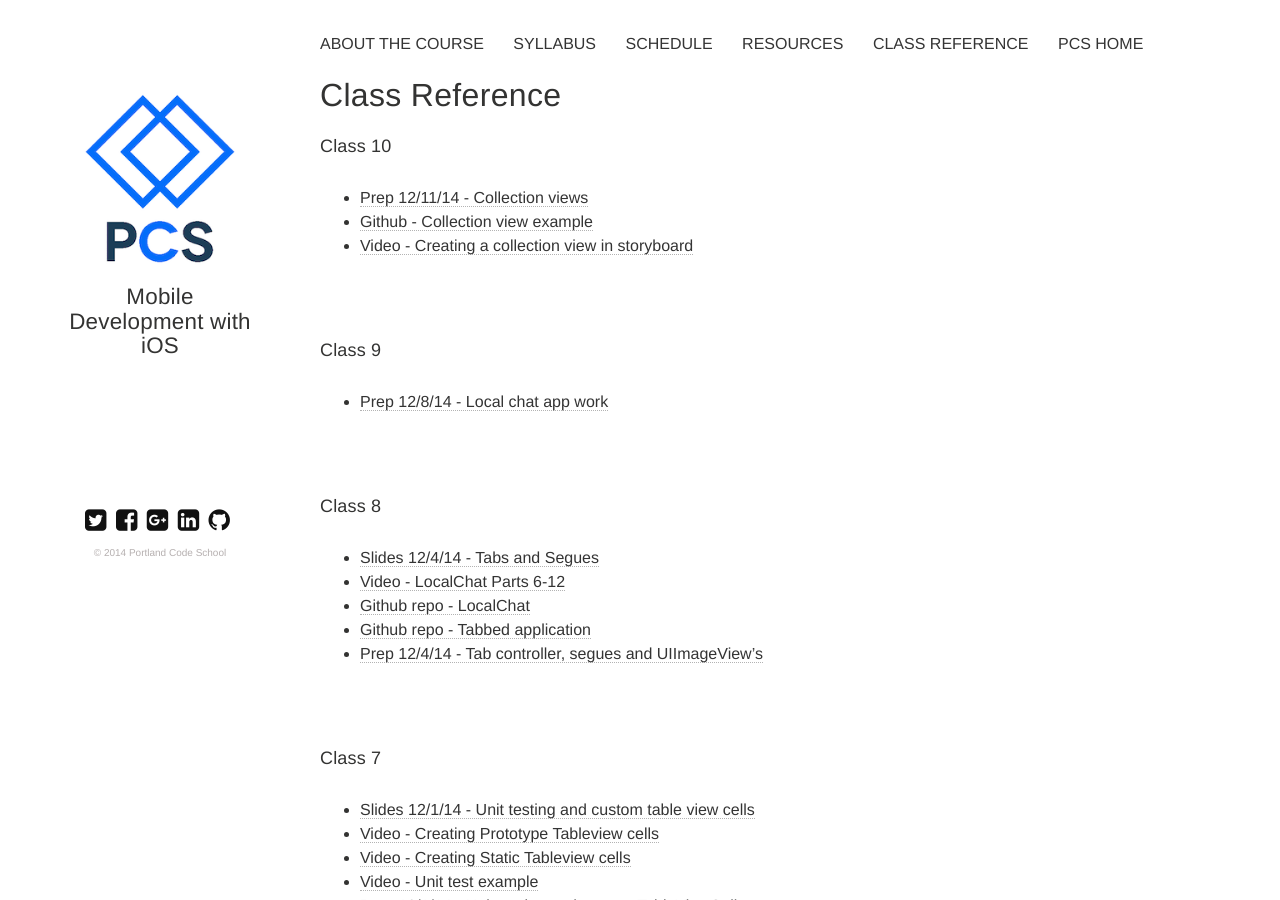
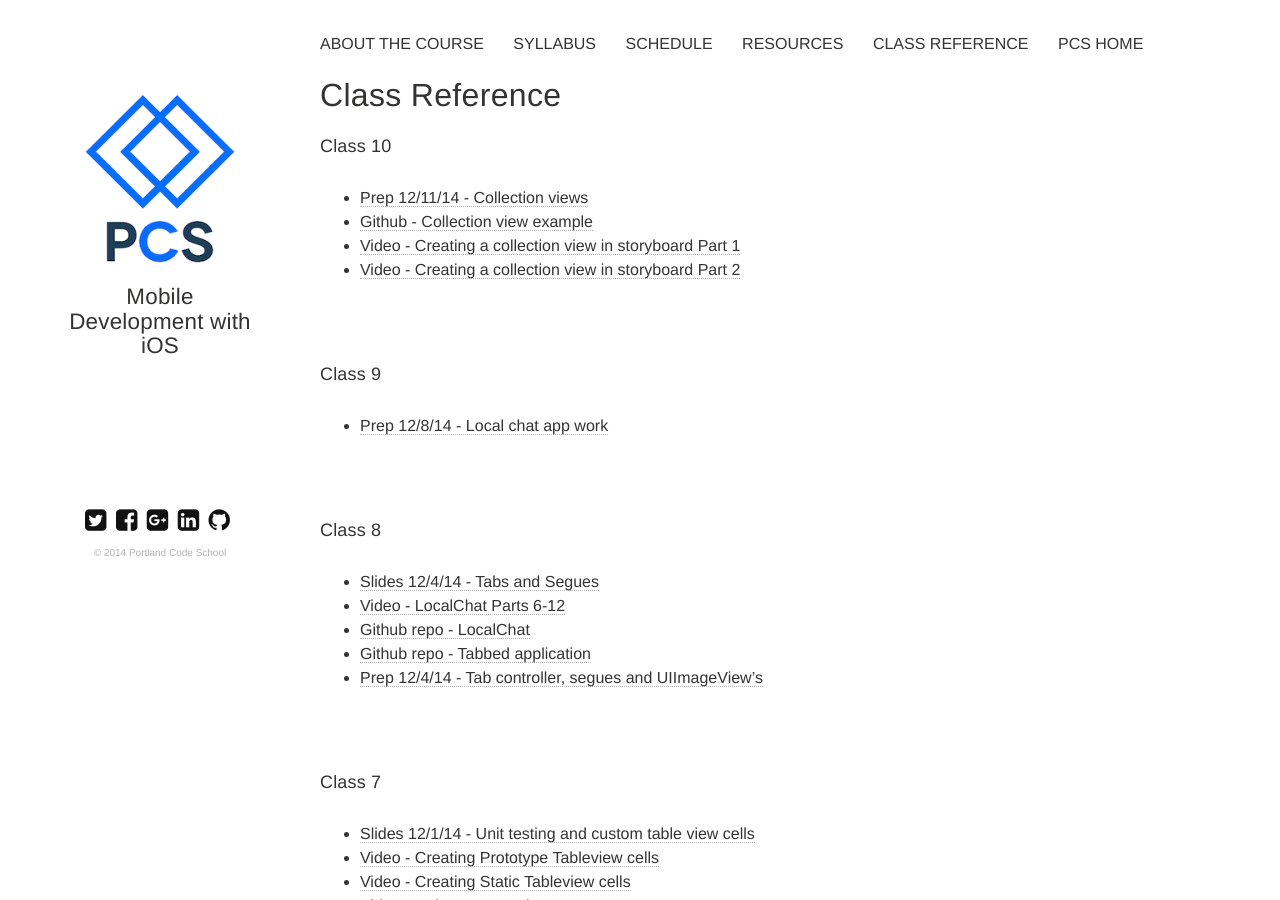
Before and after one commit to portlandcodeschool/ios, a Jekyll site: the page built from reference.md, in a window 1280 px wide and 900 px high. Built offline with Jekyll 4.4.1, drawn with Linux system fonts in a browser that asks for light colours; nearby versions of some CDN libraries.

Commit message:
Update reference.md

```diff
--- a/reference.md
+++ b/reference.md
@@ -8,7 +8,8 @@ tags: [reference]
 ####Class 10
 * [Prep 12/11/14 - Collection views](https://docs.google.com/presentation/d/14eBAObkQkM1R8_GCGHCoFDSdOk8h_nIHVJ2upcyun_Q/edit?usp=sharing)
 * [Github - Collection view example](https://github.com/portlandcodeschool/CollectionViewStoryboard_iOS.git)
-* [Video - Creating a collection view in storyboard](https://drive.google.com/file/d/0B1jxDrjd4WIaZzVwLWUzRGYwcWc/view?usp=sharing)
+* [Video - Creating a collection view in storyboard Part 1](https://drive.google.com/file/d/0B1jxDrjd4WIaR3hVNnN0SHJfb00/view?usp=sharing)
+* [Video - Creating a collection view in storyboard Part 2](https://drive.google.com/file/d/0B1jxDrjd4WIaYm5JdnEyN2FzSUk/view?usp=sharing)
 
 ####Class 9
 * [Prep 12/8/14 - Local chat app work](https://docs.google.com/presentation/d/1bGYkDtTH0AR24LF3BbTU_RZckCk9jDv6lDt4Kc205nQ/edit?usp=sharing)
```
